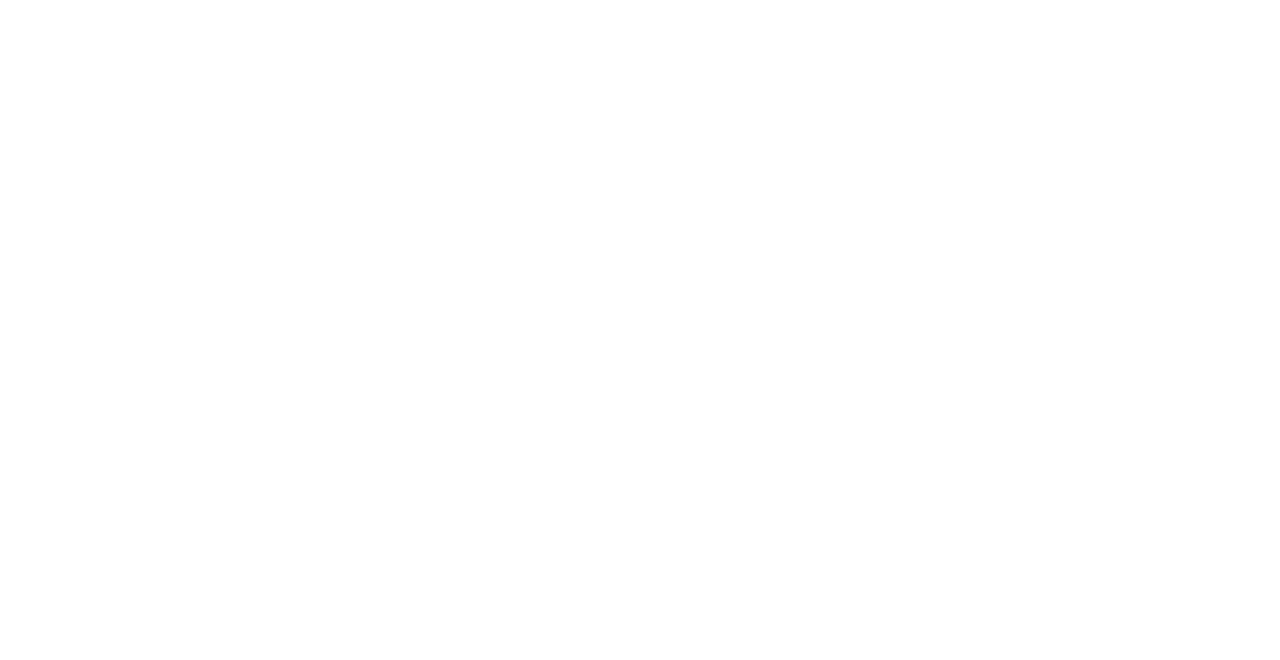
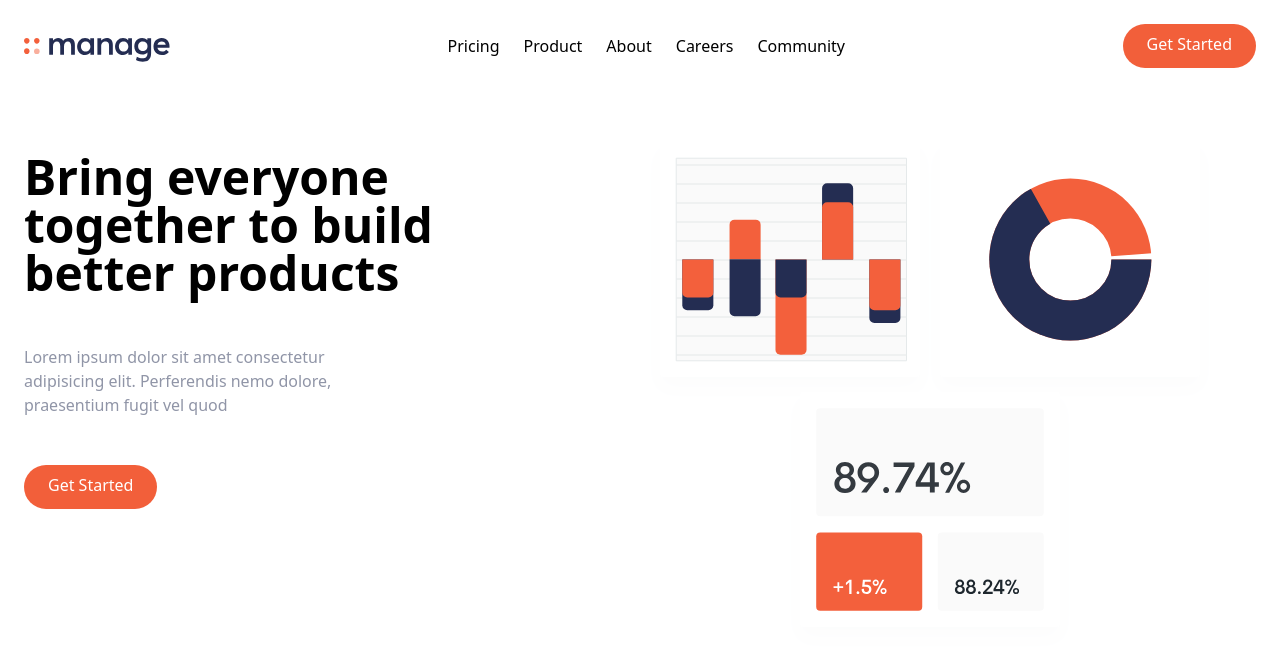
Before and after one commit to NadeemAsh/Tailwind-Test, a website: page index.html in a window 1280 px wide. Drawn offline with Linux system fonts and the light colour scheme.

Commit message:
Hero Section/NAV Bar Update

```diff
--- a/index.html
+++ b/index.html
@@ -10,7 +10,56 @@
 </head>
 
 <body>
+    <!-- NAVBAR -->
+    <nav class="relative container mx-auto p-6">
+        <!-- FLEX CONTAINER -->
+        <div class="flex items-center justify-between">
+            <!-- LOGO -->
+            <div class="pt-2">
+                <img src="./img/logo.svg" alt="manage-logo">
+            </div>
+            <!-- MENU ITEMS -->
+            <!-- Hidden First, if hits the Medium Breakpoint or greater then it will display -->
+            <!-- Space-x-6, spacing between items -->
+            <div class="hidden lg:flex space-x-6">
+                <a href="#" class="hover:text-darkGrayishBlue">Pricing</a>
+                <a href="#" class="hover:text-darkGrayishBlue">Product</a>
+                <a href="#" class="hover:text-darkGrayishBlue">About</a>
+                <a href="#" class="hover:text-darkGrayishBlue">Careers</a>
+                <a href="#" class="hover:text-darkGrayishBlue">Community</a>
+            </div>
+            <!-- BUTTON -->
+            <a href=""
+                class="hidden lg:block p-3 px-6 pt-2 text-white bg-brightRed rounded-full baseline hover:bg-brightRedLight">Get
+                Started</a>
+        </div>
+    </nav>
 
+    <!-- HERO SECTION -->
+    <section id="hero">
+        <!-- FLEX CONTAINER -->
+        <div class="container flex flex-col-reverse lg:flex-row items-center px-6 mx-auto mt-10 space-y-0 md:space-y-0">
+            <!-- LEFT ITEM -->
+            <div class="flex flex-col mb-32 space-y-12 lg:w-1/2">
+                <h1 class="max-w-md text-4xl font-bold text-center lg:text-5xl lg:text-left">
+                    Bring everyone together to build better products
+                </h1>
+                <p class="max-w-sm text-center text-darkGrayishBlue lg:text-left">
+                    Lorem ipsum dolor sit amet consectetur adipisicing elit. Perferendis nemo dolore, praesentium fugit
+                    vel quod
+                </p>
+                <div class="flex justify-center lg:justify-start">
+                    <a href=""
+                        class="p-3 px-6 pt-2 text-white bg-brightRed rounded-full baseline hover:bg-brightRedLight">Get
+                        Started</a>
+                </div>
+            </div>
+            <!-- RIGHT ITEM -->
+            <div class="lg:w-1/2">
+                <img src="./img/illustration-intro.svg" alt="">
+            </div>
+        </div>
+    </section>
 </body>
 
 </html>
--- a/tailwind.config.js
+++ b/tailwind.config.js
@@ -1,7 +1,24 @@
 module.exports = {
   content: ['./*.html'],
   theme: {
-    extend: {},
+    screen: {
+      sm: '480px',
+      md: '768px',
+      lg: '976px',
+      xl: '1440px',
+    },
+    extend: {
+      colors: {
+        brightRed: 'hsl(12 88% 59%)',
+        brightRedLight: 'hsl(12 88% 69%)',
+        brightRedSupLight: 'hsl(12 88% 95%)',
+        darkBlue: 'hsl(228 39% 23%)',
+        darkGrayishBlue: 'hsl(227 12% 61%)',
+        veryDarkBlue: 'hsl(233 12% 13%)',
+        veryPaleRed: 'hsl(13 100% 96%)',
+        veryLightGray: 'hsl(0 0% 98%)',
+      },
+    },
   },
   plugins: [],
 }
```
Also changed, not shown: css/main.css, img/avatar-ali.png (added), img/avatar-anisha.png (added), img/avatar-richard.png (added), img/avatar-shanai.png (added), img/bg-simplify-section-desktop.svg (added), img/bg-simplify-section-mobile.svg (added), img/bg-tablet-pattern.svg (added), img/favicon-32x32.png (added), img/icon-close.svg (added), img/icon-facebook.svg (added), img/icon-hamburger.svg (added), img/icon-instagram.svg (added), img/icon-pinterest.svg (added), 4 more files.
